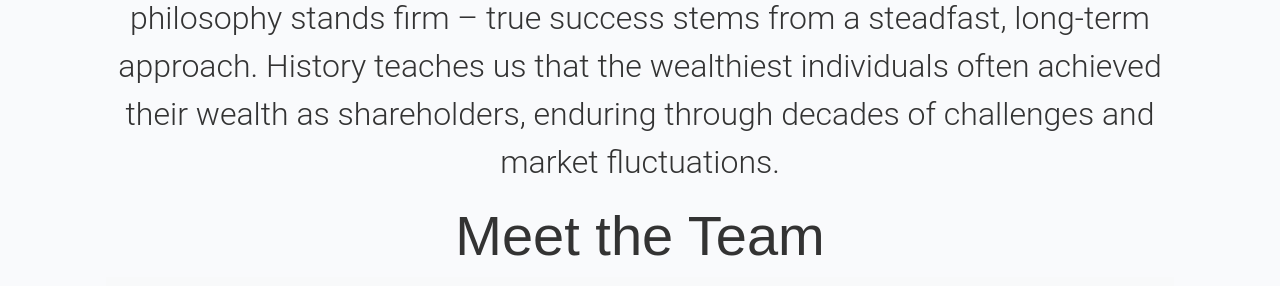
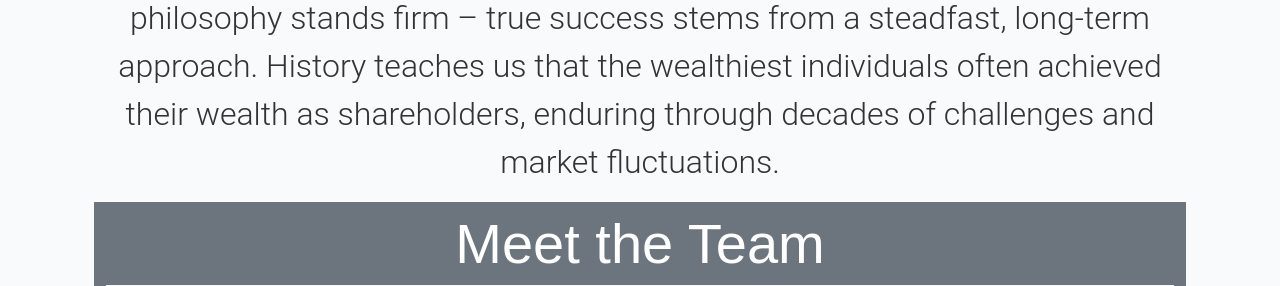
Before and after one commit to e-kai00/finFlare, a Django app: page /about/about/ in a window 1280 px wide. Shown: the part 1519-1805 px from the top of the page. Run offline with Django 4.2, Linux system fonts and the light colour scheme; some libraries are stand-ins or nearby versions.

Commit message:
update styling on about page

```diff
--- a/about/templates/about/about.html
+++ b/about/templates/about/about.html
@@ -55,8 +55,8 @@
             wealthiest individuals often achieved their wealth as shareholders, enduring through decades of challenges
             and market fluctuations. </p>
     </div>
-    <div class="container">
-        <h2 class="display-4 text-center text-bold">Meet the Team</h2>
+    <div class="container bg-secondary">
+        <h2 class="display-4 text-center text-bold text-white pt-2">Meet the Team</h2>
         <div class="album py-5 bg-light">
             <div class="container">
                 <div class="row row-cols-1 row-cols-sm-2 row-cols-md-3 g-3">
```
